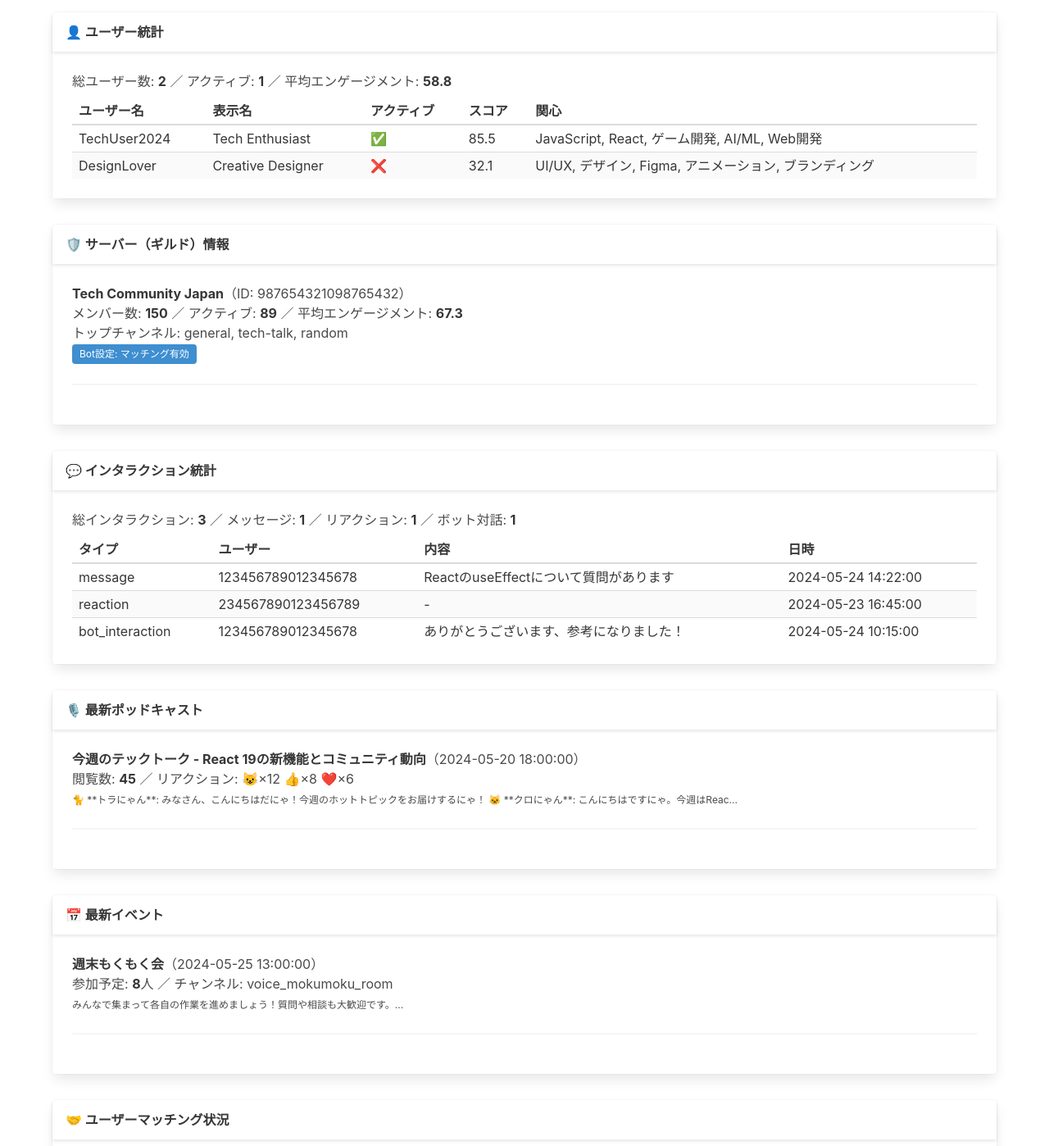
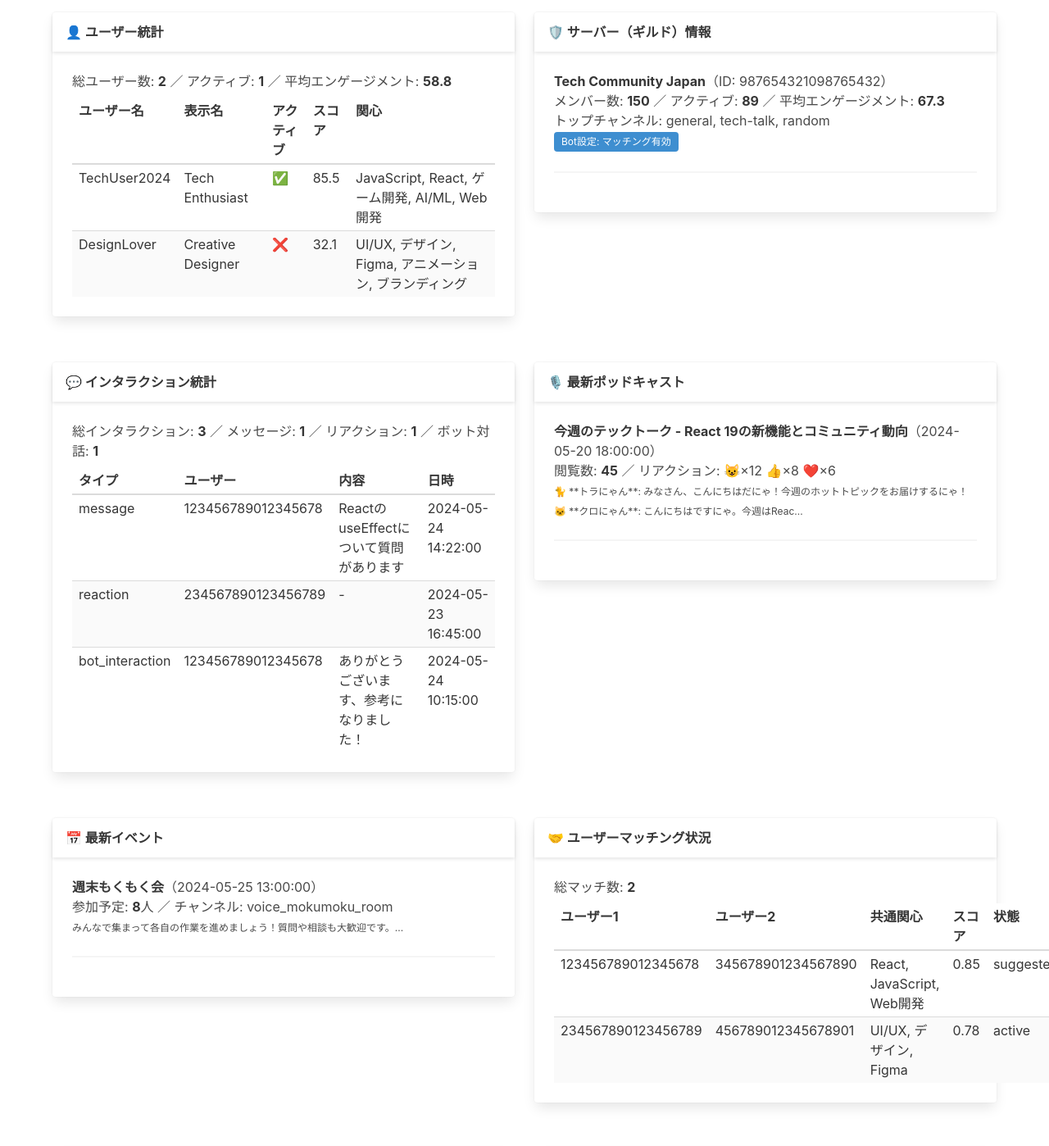
Before and after one commit to kozyszoo/commupro-guild, a website: page public/index.html in a window 1280 px wide. Shown: the part 122-1520 px from the top of the page at 82% size. Drawn offline with nearby package versions, Linux system fonts and the light colour scheme; some packages are replaced by stand-ins of ours.

Commit message:
ダッシュボードの各セクションを2列レイアウト（Bulma columns）で表示するように変更。

```diff
--- a/public/index.html
+++ b/public/index.html
@@ -19,18 +19,18 @@
         <p class="subtitle">
           管理パネル <strong>ダッシュボード</strong>
         </p>
-        <!-- ダッシュボードセクション -->
-        <div id="dashboard">
-          <div class="dashboard-section" id="dashboard-users"></div>
-          <div class="dashboard-section" id="dashboard-guilds"></div>
-          <div class="dashboard-section" id="dashboard-interactions"></div>
-          <div class="dashboard-section" id="dashboard-podcasts"></div>
-          <div class="dashboard-section" id="dashboard-events"></div>
-          <div class="dashboard-section" id="dashboard-user-matches"></div>
-          <div class="dashboard-section" id="dashboard-topics"></div>
-          <div class="dashboard-section" id="dashboard-admin-users"></div>
-          <div class="dashboard-section" id="dashboard-bot-actions"></div>
-          <div class="dashboard-section" id="dashboard-analytics-sessions"></div>
+        <!-- ダッシュボードセクション（2列レイアウト） -->
+        <div class="columns is-multiline" id="dashboard-columns">
+          <div class="column is-6"><div class="dashboard-section" id="dashboard-users"></div></div>
+          <div class="column is-6"><div class="dashboard-section" id="dashboard-guilds"></div></div>
+          <div class="column is-6"><div class="dashboard-section" id="dashboard-interactions"></div></div>
+          <div class="column is-6"><div class="dashboard-section" id="dashboard-podcasts"></div></div>
+          <div class="column is-6"><div class="dashboard-section" id="dashboard-events"></div></div>
+          <div class="column is-6"><div class="dashboard-section" id="dashboard-user-matches"></div></div>
+          <div class="column is-6"><div class="dashboard-section" id="dashboard-topics"></div></div>
+          <div class="column is-6"><div class="dashboard-section" id="dashboard-admin-users"></div></div>
+          <div class="column is-6"><div class="dashboard-section" id="dashboard-bot-actions"></div></div>
+          <div class="column is-6"><div class="dashboard-section" id="dashboard-analytics-sessions"></div></div>
         </div>
       </div>
     </section>
```
